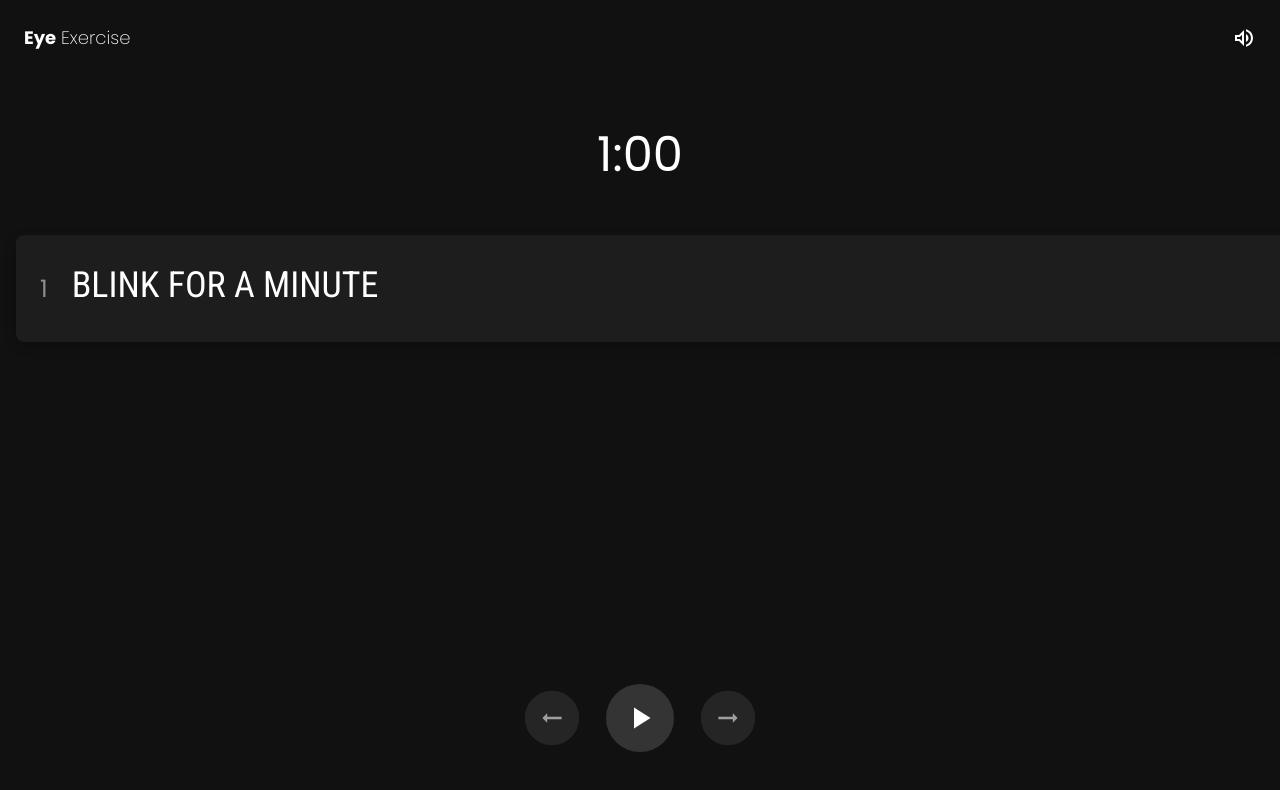
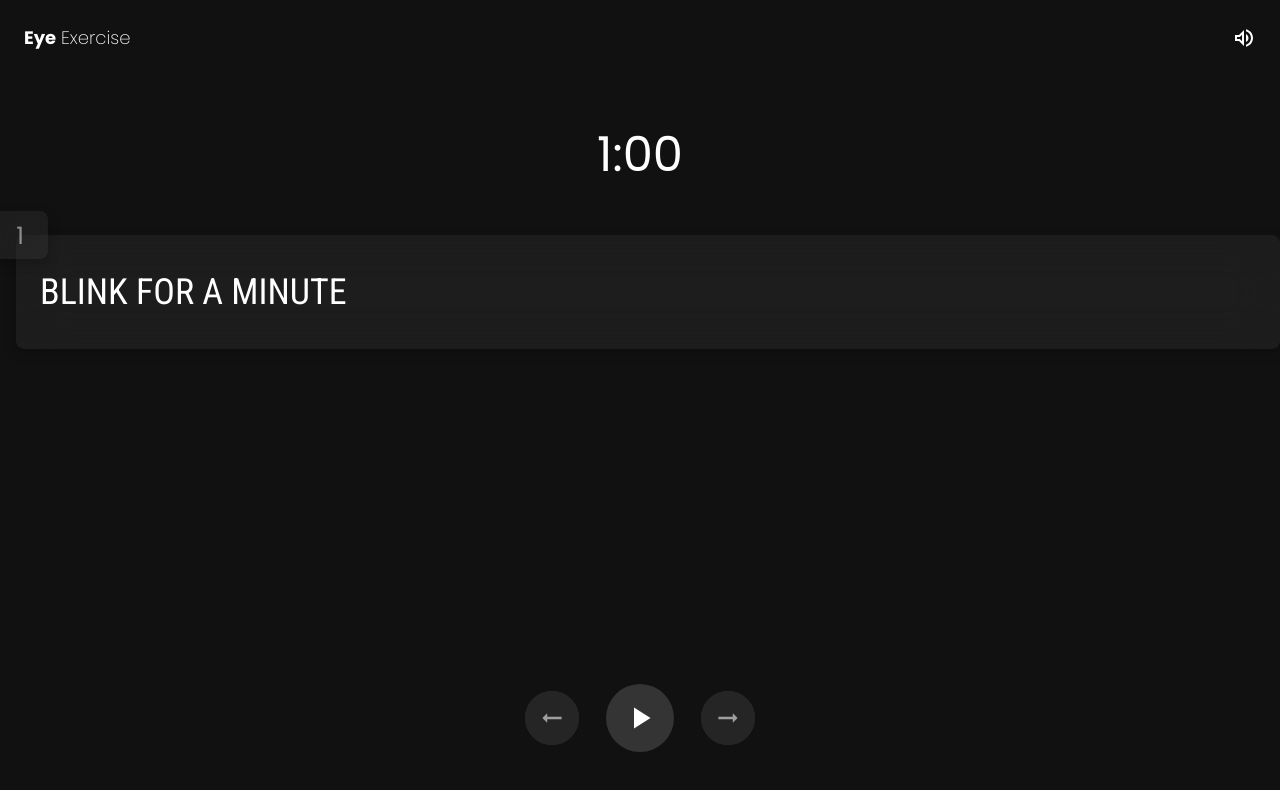
Before and after one commit to Dinesh-Gautam/Eye-Exercise, a plain HTML site: page index.html in a window 1280 px wide. Drawn offline with Linux system fonts and the light colour scheme.

Commit message:
improved some styling

```diff
--- a/index.html
+++ b/index.html
@@ -51,11 +51,16 @@
             <span id="timer">1:00</span>
         </div>
         <div class="exercise-container">
-            <span class="exercise-index">1</span>
-            <span id="exercise">
-                Exercise Name
-            </span>
+            <span class="exercise-index default-card">1</span>
+
+            <div class="default-card">
+                <span id="exercise">
+                    Exercise Name
+                </span>
+            </div>
+
         </div>
+
         <div class="control-buttons">
             <button class="previous secondary" title="Previous Exercise">
                 <img style=" transform: scaleX(-1);" src="./assets/arrow_right_alt.svg" alt="previous">
--- a/styles/_variables.scss
+++ b/styles/_variables.scss
@@ -22,5 +22,6 @@ $card-background-color: rgba(255, 255, 255, 0.05);
 $default-border-radius: 8px;
 $card-box-shadow: 0px 4px 12px rgba(0, 0, 0, 0.24);
 $btn-background-color: rgba(255, 255, 255, 0.15);
-
+$card-blur: 24px;
+$alpha-color: rgba(255, 255, 255, 0.5);
 $control-btn-gap: 20px;
--- a/styles/styles.scss
+++ b/styles/styles.scss
@@ -82,32 +82,45 @@ header {
   }
 }
 
+main {
+  display: grid;
+  grid-template-rows: 20vh 1fr;
+  align-items: center;
+}
+
 .timer-container {
   font-size: 48px;
   width: 100%;
   display: flex;
   justify-content: center;
   align-items: center;
-  height: 20vh;
+  grid-row: 1/2;
 }
 .exercise-container {
-  padding: $paddingDefault $paddingLess;
-  background-color: $card-background-color;
+  grid-row: 2/-1;
   margin-left: $marginDefault;
-  border-radius: $default-border-radius 0 0 $default-border-radius;
   font-size: $fontSize-medium;
-  box-shadow: $card-box-shadow;
-  display: flex;
-  align-items: baseline;
+  position: relative;
   .exercise-index {
     font-size: $fontSize-default;
-    opacity: 0.5;
-    padding: $paddingLess;
+    color: $alpha-color;
+    display: flex;
+    justify-content: flex-end;
+    align-items: center;
+    position: absolute;
+    height: 32px;
+    width: 100vw;
+    top: 0;
+    left: 32px;
+    transform: translate(-100%, -50%);
+    z-index: 10;
+    padding: $paddingDefault;
   }
   #exercise {
     margin-left: $marginLess;
     font-family: "Roboto Condensed", sans-serif;
     text-transform: uppercase;
+    display: block;
   }
 }
 
@@ -124,6 +137,14 @@ header {
     background: $btn-background-color;
     border-radius: 50%;
   }
+}
+
+.default-card {
+  padding: $paddingDefault * 1.5 $paddingLess;
+  background-color: $card-background-color;
+  border-radius: $default-border-radius;
+  box-shadow: $card-box-shadow;
+  backdrop-filter: blur($card-blur);
 }
 /*
 body {
```
Also changed, not shown: styles/styles.css, 2 other files.
